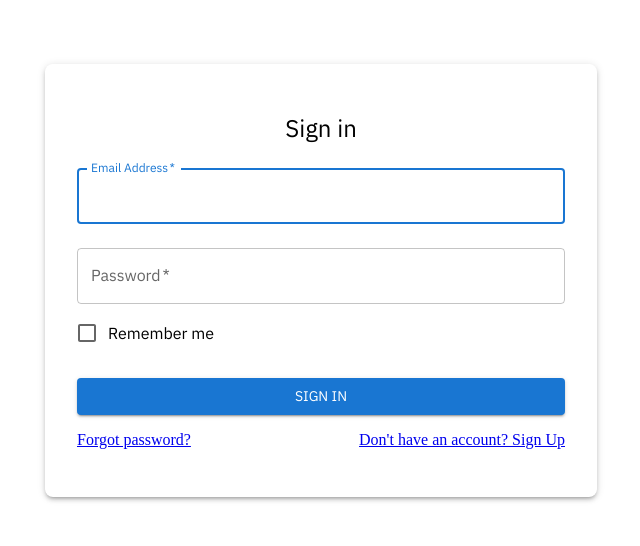
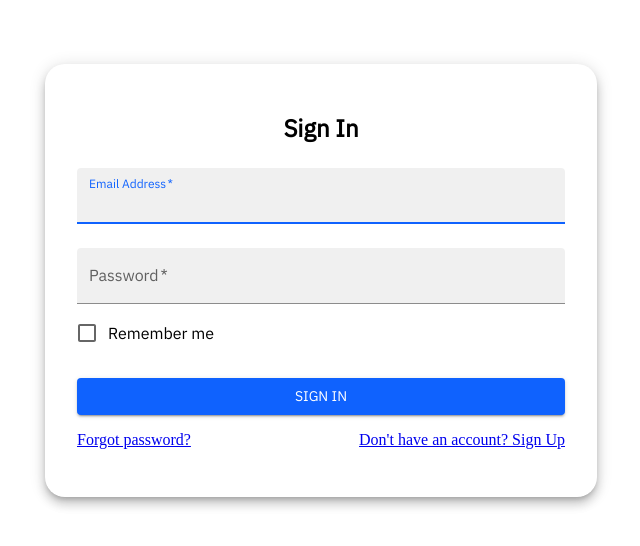
Before and after one commit to Hector-rob/Software_planning16, a React (Create React App) app in the folder ibmfront/: page / in a window 1280 px wide. Shown: the top 546 px of the page, without its empty margins (319-959 px from the left). Built offline with nearby package versions, Linux system fonts and the light colour scheme.

Commit message:
Added color palette, modified styling in LogIn screen

```diff
--- a/ibmfront/package.json
+++ b/ibmfront/package.json
@@ -13,7 +13,7 @@
     "react": "^18.2.0",
     "react-dom": "^18.2.0",
     "react-router-dom": "^6.10.0",
-    "react-scripts": "5.0.1",
+    "react-scripts": "^5.0.1",
     "web-vitals": "^2.1.4"
   },
   "scripts": {
@@ -41,5 +41,4 @@
       "last 1 safari version"
     ]
   }
-
 }
--- a/ibmfront/src/Components/Login.js
+++ b/ibmfront/src/Components/Login.js
@@ -8,9 +8,7 @@ import Typography from "@mui/material/Typography";
 import Container from "@mui/material/Container";
 import { Link } from 'react-router-dom'
 
-
-
-export default function Login () {
+export default function Login() {
   const handleSubmit = (event) => {
     event.preventDefault();
     const data = new FormData(event.currentTarget);
@@ -24,8 +22,8 @@ export default function Login () {
     <Container component="main" maxWidth="sm">
       <Box
         sx={{
-          boxShadow: 3,
-          borderRadius: 2,
+          boxShadow: 7,
+          borderRadius: 5,
           px: 4,
           py: 6,
           marginTop: 8,
@@ -34,12 +32,13 @@ export default function Login () {
           alignItems: "center",
         }}
       >
-        <Typography component="h1" variant="h5">
-          Sign in
+        <Typography component="h1" variant="h5" fontWeight={800}>
+          Sign In
         </Typography>
         <Box component="form" onSubmit={handleSubmit} noValidate sx={{ mt: 1 }}>
           <TextField
             margin="normal"
+            variant="filled"
             required
             fullWidth
             id="email"
@@ -50,6 +49,7 @@ export default function Login () {
           />
           <TextField
             margin="normal"
+            variant="filled"
             required
             fullWidth
             name="password"
@@ -64,15 +64,15 @@ export default function Login () {
           />
           <Button component={Link} to="/mainPage"
             type="submit"
+            variant="contained"
             fullWidth
-            variant="contained"
             sx={{ mt: 3, mb: 2 }}
           >
             Sign In
           </Button>
           <Grid container>
             <Grid item xs>
-              <Link href="#" variant="body2">
+              <Link href="#" variant="body2" >
                 Forgot password?
               </Link>
             </Grid>
--- a/ibmfront/src/theme.js
+++ b/ibmfront/src/theme.js
@@ -2,9 +2,15 @@ import { createTheme } from '@mui/material/styles';
 
 const theme = createTheme({
     typography: {
-        fontFamily: ["IBM Plex Sans"]
-       }
-
+        fontFamily: "IBM Plex Sans",
+    },
+    palette: {
+        primary: { main: "#0F62FE" },
+        secondary: { main: "#393939" },
+        error: { main: "#DA1E28" },
+        warning: { main: "#F1C21B" },
+        success: { main: "#198038" },
+    },
 })
 
 export default theme;
```
Also changed, not shown: 1 other file (tests, documents, lock files or other folders).
